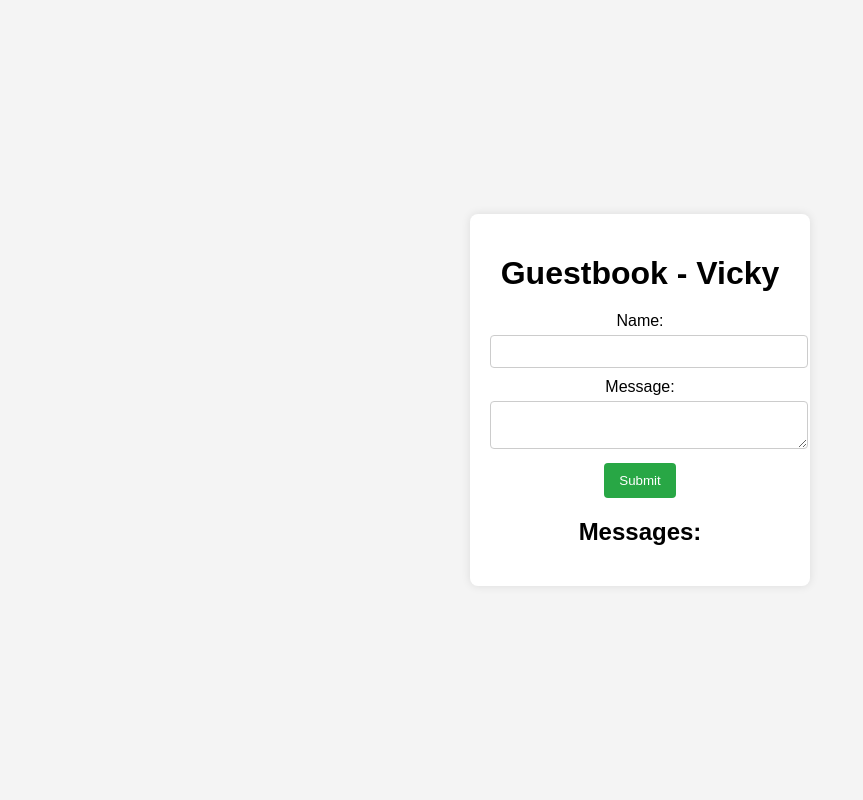
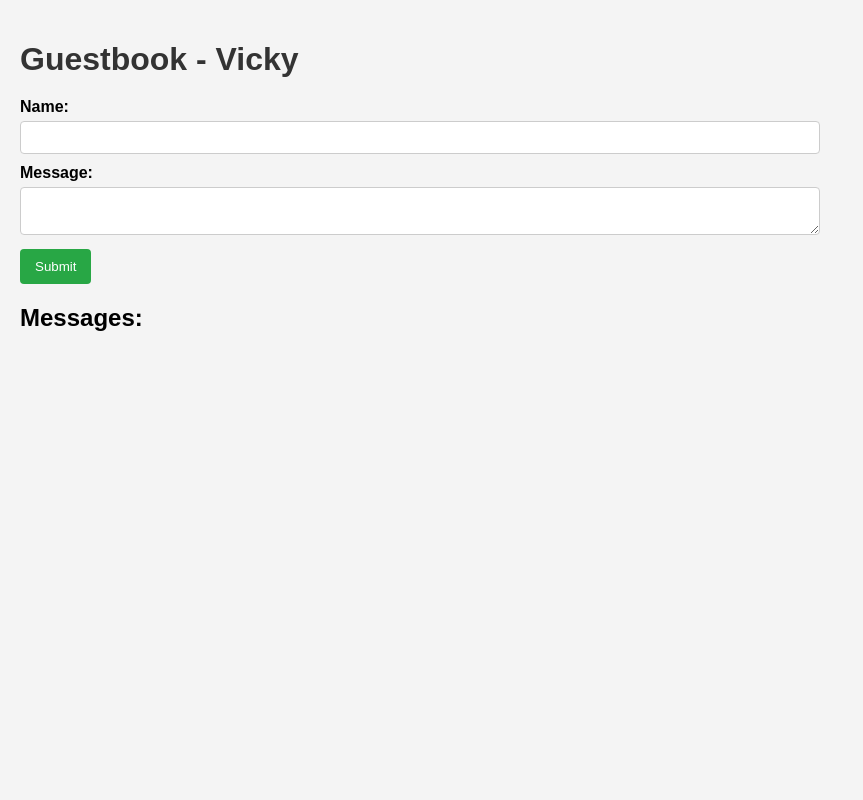
Before and after one commit to vigneshs-dev/GuestBook, a Flask app: page / in a window 1280 px wide. Shown: the whole page, without its empty margins (0-863 px from the left). Run offline with Flask 3, Linux system fonts and the light colour scheme; data that the repository does not hold is empty.

Commit message:
Update style.css file to improve UX design

```diff
--- a/app/static/style.css
+++ b/app/static/style.css
@@ -1,25 +1,18 @@
 body {
     font-family: Arial, sans-serif;
     margin: 0;
-    padding: 0;
-    display: flex;
-    justify-content: center;
-    align-items: center;
-    height: 100vh;
+    padding: 20px;
     background-color: #f4f4f4;
 }
 
 .container {
-    background: white;
-    padding: 20px;
-    border-radius: 8px;
-    box-shadow: 0 0 10px rgba(0, 0, 0, 0.1);
-    width: 300px;
-    text-align: center;
+    max-width: 800px;
+    margin: 0;
 }
 
 h1 {
     margin-bottom: 20px;
+    color: #333;
 }
 
 form {
@@ -29,6 +22,7 @@ form {
 label {
     display: block;
     margin-bottom: 5px;
+    font-weight: bold;
 }
 
 input, textarea {
@@ -37,6 +31,7 @@ input, textarea {
     margin-bottom: 10px;
     border: 1px solid #ccc;
     border-radius: 4px;
+    box-sizing: border-box;
 }
 
 button {
@@ -58,7 +53,7 @@ ul {
 }
 
 li {
-    background-color: #f9f9f9;
+    background-color: white;
     margin: 5px 0;
     padding: 10px;
     border: 1px solid #ddd;
```
